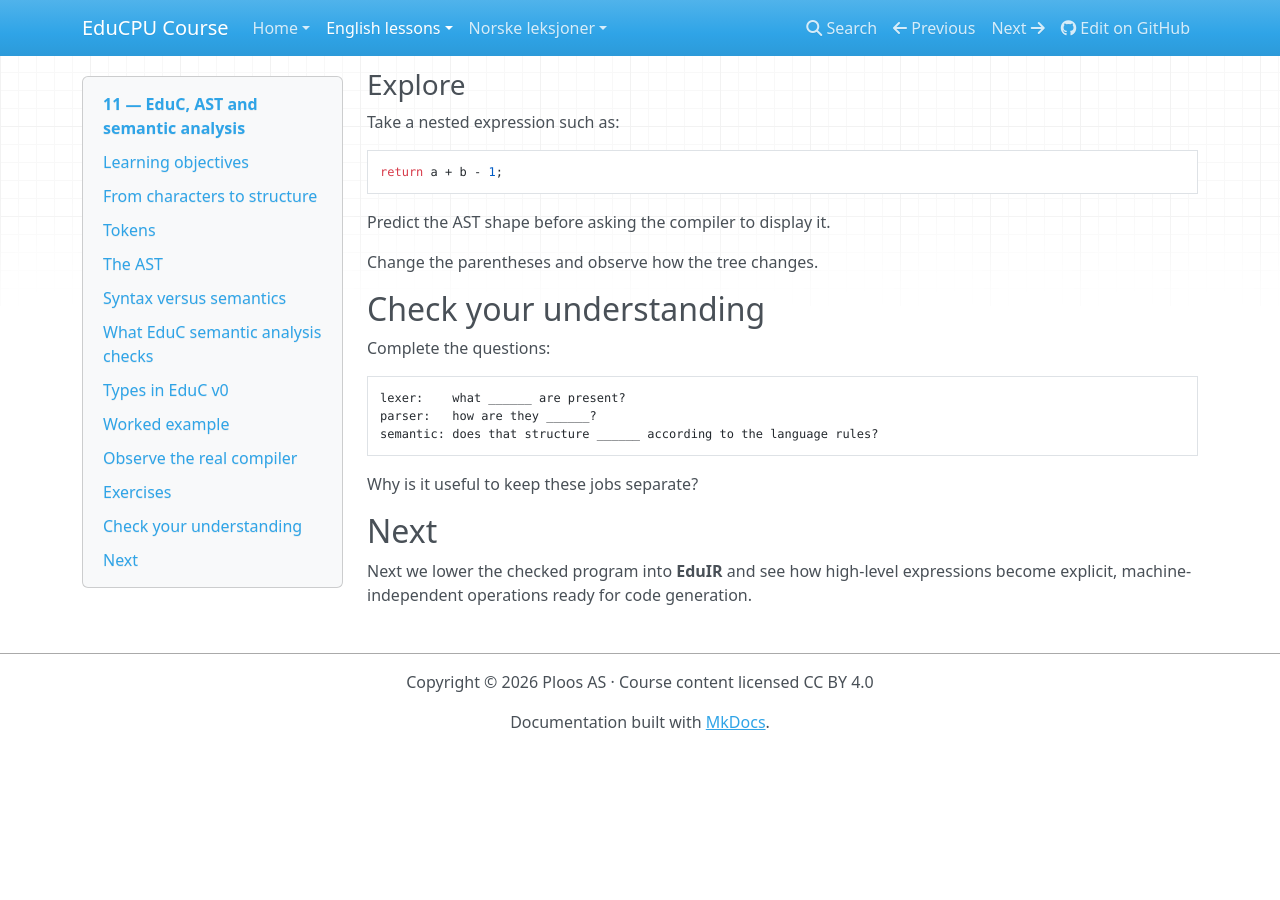
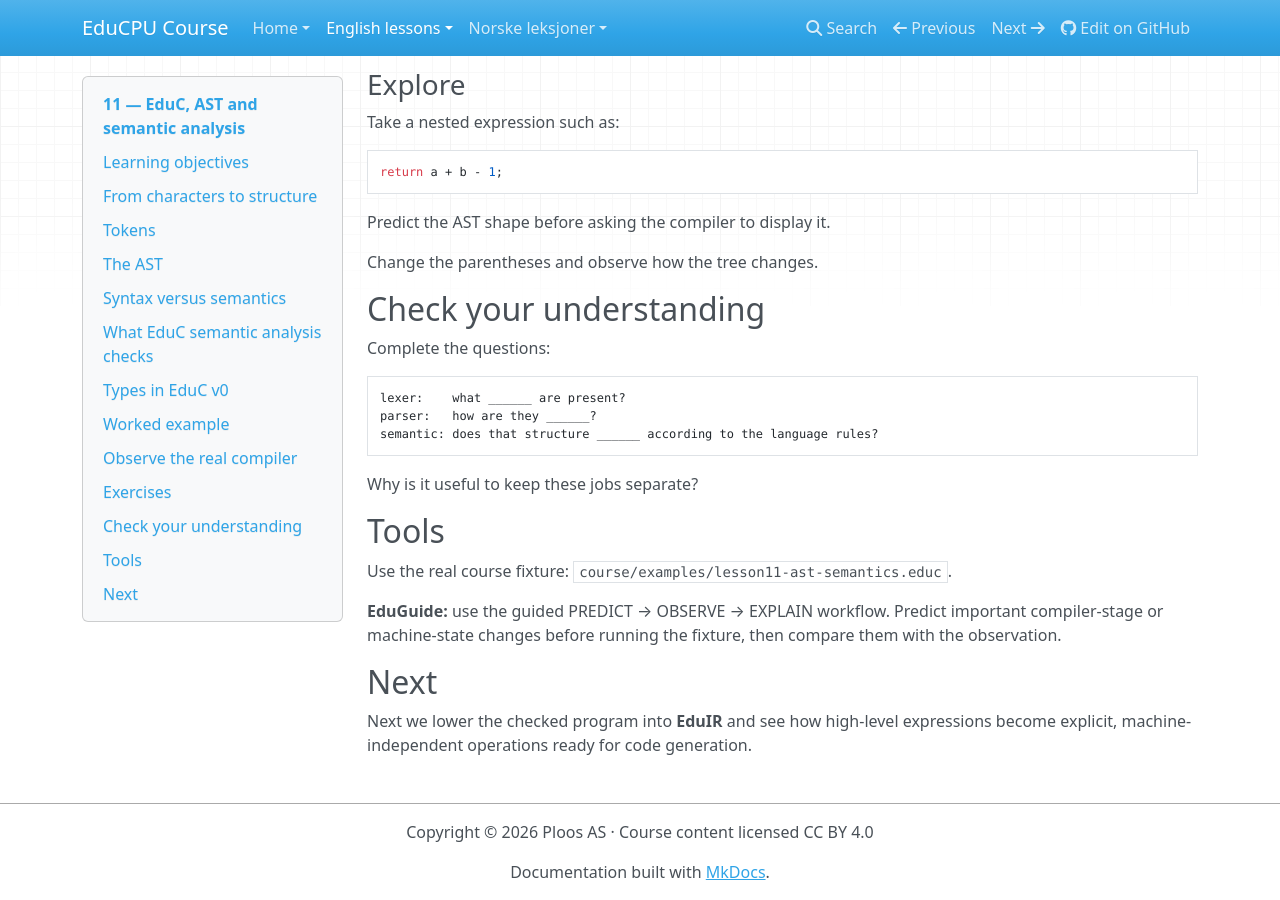
Before and after one commit to Ploos-AS/EduCPU, an MkDocs documentation site: the page built from course/en/lessons/11-educ-ast-semantics.md, in a window 1280 px wide and 900 px high, scrolled down 3517 px. Built offline with MkDocs 1.6.1, drawn with Linux system fonts in a browser that asks for light colours; nearby versions of some CDN libraries; before the commit the page ends 4267 px from its top, so only the background shows below that.

Commit message:
Pedagogy: expose tools and fixture in 11-educ-ast-semantics.md

```diff
--- a/course/en/lessons/11-educ-ast-semantics.md
+++ b/course/en/lessons/11-educ-ast-semantics.md
@@ -190,6 +190,12 @@
 
 Why is it useful to keep these jobs separate?
 
+## Tools
+
+Use the real course fixture: `course/examples/lesson11-ast-semantics.educ`.
+
+**EduGuide:** use the guided PREDICT → OBSERVE → EXPLAIN workflow. Predict important compiler-stage or machine-state changes before running the fixture, then compare them with the observation.
+
 ## Next
 
 Next we lower the checked program into **EduIR** and see how high-level expressions become explicit, machine-independent operations ready for code generation.
```
